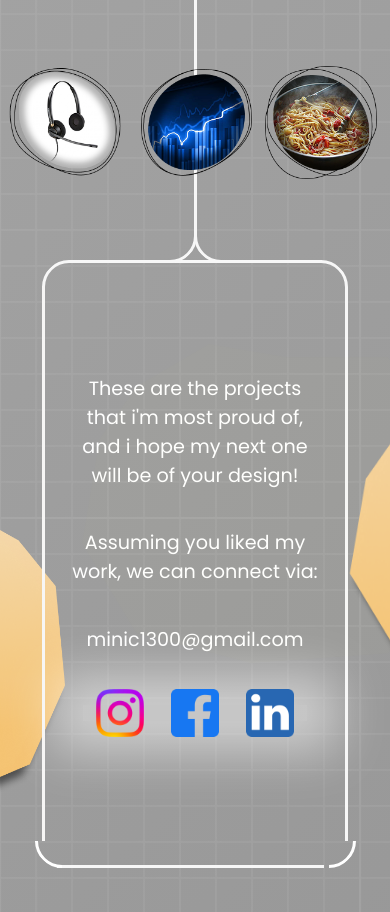
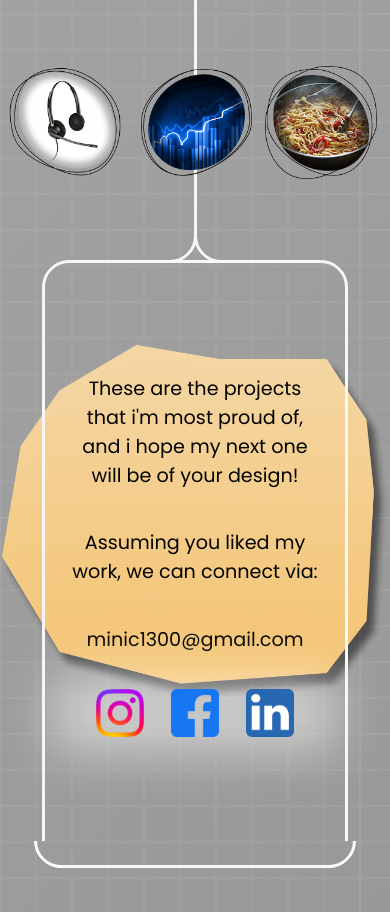
Before and after one commit to m-inic/frontend-exe, a plain HTML site: page cv-port/index.html in a window 390 px wide. Shown: the part 3514-4426 px from the top of the page. Drawn offline with nearby package versions, Linux system fonts and the light colour scheme.

Commit message:
odradjen 520 do kraja

```diff
--- a/cv-port/app.js
+++ b/cv-port/app.js
@@ -136,7 +136,9 @@ toTopBtn.addEventListener("click", () => {
 if (window.innerWidth >= 1280 || window.innerWidth <= 750) {
     blackText[0].style.color = "white";
     blackText[1].style.color = "white";
-} else if (window.innerWidth < 1280) {
+}
+
+if (window.innerWidth <= 520) {
     blackText[0].style.color = "black";
     blackText[1].style.color = "black";
 }
@@ -172,6 +174,8 @@ function hideMenu() {
     }
 }
 
+
+
 circleMenuBtn.addEventListener("click", showMenu);
 overlay.addEventListener("click", hideMenu);
 listLink1.addEventListener("click", hideMenu);
--- a/cv-port/style.css
+++ b/cv-port/style.css
@@ -1052,6 +1052,10 @@ footer article img {
     top: 16px;
   }
 
+  #poly-4-cont {
+    left: -510px;
+  }
+
   #about-me {
     height: 85rem;
     align-items: center;
@@ -1140,6 +1144,23 @@ footer article img {
     bottom: -20px;
   }
 
+  #poly-5 {
+    width: 85%;
+    top: 0%;
+    min-width: 430px;
+    right: unset;
+  }
+
+  #poly-5-s {
+    position: absolute;
+    width: 372px;
+    height: 368px;
+    margin-left: -1rem;
+    top: 2px;
+    right: unset;
+    z-index: 2;
+  }
+
   footer {
     width: 100%;
     max-width: unset;
@@ -1149,6 +1170,10 @@ footer article img {
   footer article {
     left: unset;
     top: 1.8rem;
+  }
+
+  footer article p {
+    color: black;
   }
 }
 
@@ -1441,7 +1466,7 @@ footer article img {
 
   #poly-4-cont {
     position: relative;
-    left: -238px;
+    /* left: -238px; */
     top: 100px;
   }
 
@@ -1467,9 +1492,9 @@ footer article img {
   }
 
   #poly-5 {
-    width: 23rem;
+    /* width: 23rem;
     right: -309px;
-    top: 50px;
+    top: 50px; */
   }
 
   footer {
```
Also changed, not shown: cv-port/styles/all-lines.css.
